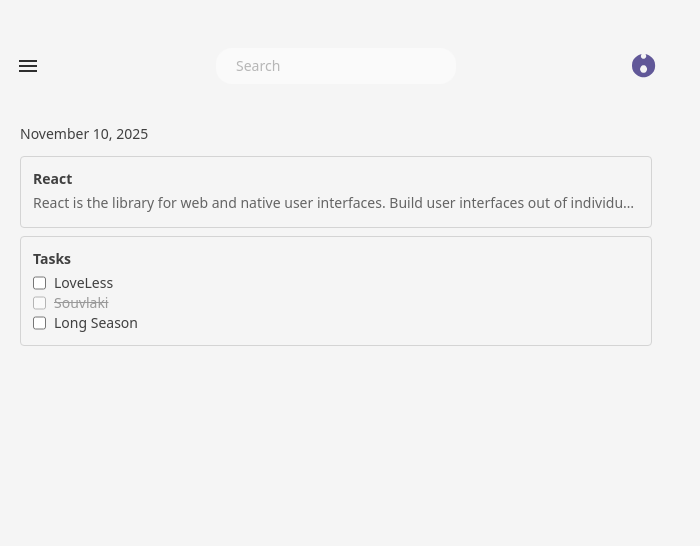
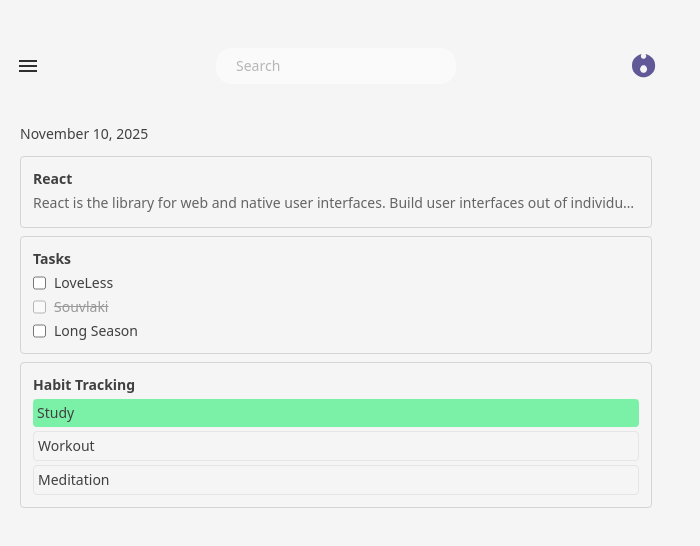
Before and after one commit to burhanudinrabbani666/task-management, a React (Vite) app: page / in a window 1280 px wide. Shown: the top 546 px of the page, without its empty margins (0-700 px from the left). Built offline with nearby package versions, Linux system fonts and the light colour scheme.

Commit message:
feat: habit tracking

```diff
--- /dev/null
+++ b/src/components/habit-tracking.tsx
@@ -0,0 +1,39 @@
+const habitData = [
+  { id: 1, title: "Study", isDone: true },
+  { id: 2, title: "Workout", isDone: false },
+  { id: 3, title: "Meditation", isDone: false },
+];
+
+export function Habits() {
+  return (
+    <div className="border border-neutral-300 p-3 rounded-sm flex flex-col gap-1">
+      <h3 className="font-semibold ">Habit Tracking</h3>
+      <ul className="flex flex-col gap-1">
+        {habitData.map((habit) => (
+          <HabitItem key={habit.id} title={habit.title} isDone={habit.isDone} />
+        ))}
+      </ul>
+    </div>
+  );
+}
+
+export function HabitItem({
+  title,
+  isDone,
+}: {
+  title: string;
+  isDone: boolean;
+}) {
+  if (isDone) {
+    return (
+      <li className="py-1 bg-green-300 indent-1 rounded">
+        <span>{title}</span>
+      </li>
+    );
+  }
+  return (
+    <li className="py-1 border border-neutral-200 indent-1 rounded">
+      <span>{title}</span>
+    </li>
+  );
+}
--- a/src/components/task-tab.tsx
+++ b/src/components/task-tab.tsx
@@ -1,5 +1,6 @@
 import { NotesRender } from "./note-taking";
 import { Tasks } from "./todolist";
+import { Habits } from "./habit-tracking";
 
 function dateAndNavigation({ time }: { time: string }) {
   return <span>{time}</span>;
@@ -13,6 +14,7 @@ export function WorkTab() {
         <div className="flex flex-col gap-2">
           <NotesRender />
           <Tasks />
+          <Habits />
         </div>
       </div>
     </div>
--- a/src/components/todolist.tsx
+++ b/src/components/todolist.tsx
@@ -8,7 +8,7 @@ export function Tasks() {
   return (
     <div className="border border-neutral-300 p-3 rounded-sm flex flex-col gap-1">
       <h3 className="font-semibold ">Tasks</h3>
-      <ul>
+      <ul className="flex flex-col gap-1">
         {listening.map((taskAlbum) => (
           <TaskItem
             key={taskAlbum.id}
```
